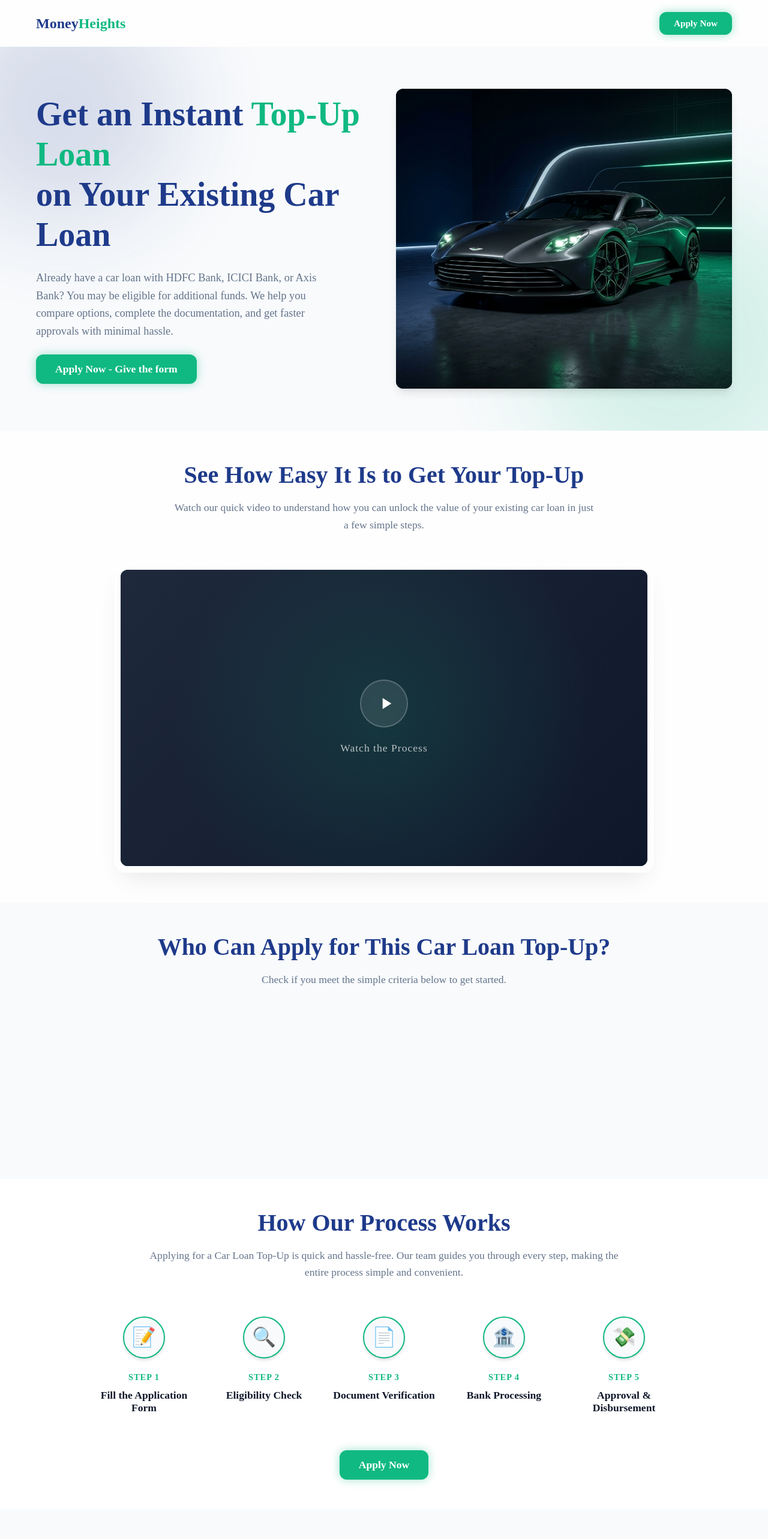
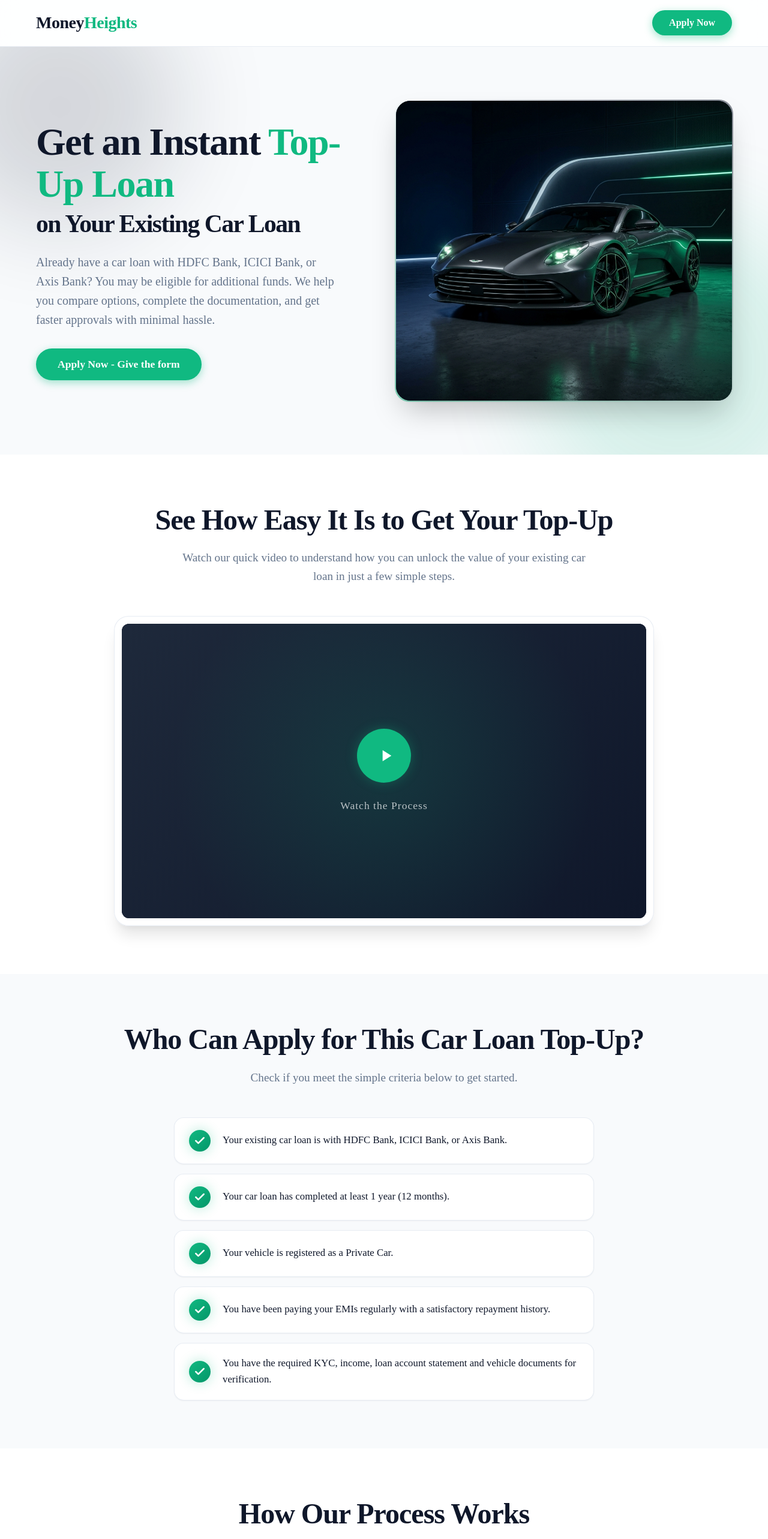
Before and after one commit to connecttws/Money_Heights_Page, a Next.js app: page / in a window 1280 px wide. Shown: the top 2566 px of the page at 60% size. Built offline with nearby package versions, Linux system fonts and the light colour scheme.

Commit message:
style: restructure and enhance hero heading typography for mobile responsiveness

```diff
--- a/src/app/globals.css
+++ b/src/app/globals.css
@@ -1,29 +1,31 @@
 :root {
-  /* Color Palette */
-  --primary: #1E3A8A; /* Trust Blue */
-  --primary-hover: #1E40AF;
-  --primary-light: #EFF6FF;
+  /* Premium Color Palette */
+  --primary: #0f172a; /* Deep Slate/Navy for Trust */
+  --primary-light: #1e293b;
+  --primary-hover: #334155;
 
-  --accent: #10B981; /* Money/Action Emerald */
+  --accent: #10b981; /* Vibrant Emerald for Action */
   --accent-hover: #059669;
+  --accent-light: #d1fae5;
 
-  --bg-main: #F8FAFC;
-  --text-main: #0F172A;
-  --text-muted: #64748B;
+  --bg-main: #f8fafc;
+  --bg-secondary: #f1f5f9;
+  --text-main: #0f172a;
+  --text-muted: #64748b;
 
-  --card-bg: rgba(255, 255, 255, 0.85);
-  --card-border: rgba(255, 255, 255, 0.3);
+  --card-bg: rgba(255, 255, 255, 0.95);
+  --card-border: rgba(226, 232, 240, 0.8);
 
   /* Typography */
-  --font-heading: var(--font-outfit), sans-serif;
-  --font-body: var(--font-inter), sans-serif;
+  --font-heading: var(--font-outfit), system-ui, -apple-system, sans-serif;
+  --font-body: var(--font-inter), system-ui, -apple-system, sans-serif;
 
   /* Spacing & Utilities */
-  --radius: 12px;
+  --radius: 16px;
   --shadow-sm: 0 1px 2px 0 rgba(0, 0, 0, 0.05);
   --shadow-md: 0 4px 6px -1px rgba(0, 0, 0, 0.1), 0 2px 4px -1px rgba(0, 0, 0, 0.06);
-  --shadow-lg: 0 10px 15px -3px rgba(0, 0, 0, 0.1), 0 4px 6px -2px rgba(0, 0, 0, 0.05);
-  --shadow-glow: 0 0 15px rgba(16, 185, 129, 0.4);
+  --shadow-lg: 0 20px 25px -5px rgba(0, 0, 0, 0.1), 0 10px 10px -5px rgba(0, 0, 0, 0.04);
+  --shadow-glow: 0 0 20px rgba(16, 185, 129, 0.3);
 }
 
 * {
@@ -58,28 +60,36 @@
 }
 
 .section {
-  padding: 50px 0;
+  padding: 80px 0;
+}
+
+@media (max-width: 768px) {
+  .section {
+    padding: 60px 0;
+  }
 }
 
 .btn-primary {
-  display: inline-block;
+  display: inline-flex;
+  align-items: center;
+  justify-content: center;
   background-color: var(--accent);
   color: #fff;
   font-family: var(--font-heading);
   font-weight: 600;
   font-size: 1.1rem;
-  padding: 14px 32px;
-  border-radius: var(--radius);
+  padding: 16px 36px;
+  border-radius: 50px;
   border: none;
   cursor: pointer;
-  transition: all 0.3s ease;
-  box-shadow: var(--shadow-glow);
+  transition: all 0.3s cubic-bezier(0.4, 0, 0.2, 1);
+  box-shadow: 0 4px 14px 0 rgba(16, 185, 129, 0.39);
 }
 
 .btn-primary:hover {
   background-color: var(--accent-hover);
   transform: translateY(-2px);
-  box-shadow: 0 6px 20px rgba(16, 185, 129, 0.6);
+  box-shadow: 0 6px 20px rgba(16, 185, 129, 0.5);
 }
 
 .text-center {
@@ -89,11 +99,17 @@
 /* Glassmorphism Card */
 .glass-card {
   background: var(--card-bg);
-  backdrop-filter: blur(12px);
-  -webkit-backdrop-filter: blur(12px);
+  backdrop-filter: blur(16px);
+  -webkit-backdrop-filter: blur(16px);
   border: 1px solid var(--card-border);
   border-radius: var(--radius);
+  box-shadow: var(--shadow-sm);
+  transition: all 0.3s ease;
+}
+
+.glass-card:hover {
   box-shadow: var(--shadow-md);
+  transform: translateY(-4px);
 }
 
 /* Animations */
--- a/src/app/page.tsx
+++ b/src/app/page.tsx
@@ -16,12 +16,19 @@
 
   return (
     <main>
-      <header style={{ padding: '20px', borderBottom: '1px solid var(--border-color)', backgroundColor: 'var(--card-bg)' }}>
+      <header style={{
+        position: 'sticky', top: 0, zIndex: 100,
+        padding: '16px 0',
+        borderBottom: '1px solid var(--card-border)',
+        backgroundColor: 'rgba(255, 255, 255, 0.85)',
+        backdropFilter: 'blur(16px)',
+        WebkitBackdropFilter: 'blur(16px)'
+      }}>
         <div className="container" style={{ display: 'flex', justifyContent: 'space-between', alignItems: 'center' }}>
-          <div style={{ fontSize: '1.5rem', fontWeight: 700, color: 'var(--primary)', fontFamily: 'var(--font-heading)' }}>
+          <div style={{ fontSize: '1.75rem', fontWeight: 800, color: 'var(--primary)', fontFamily: 'var(--font-heading)', letterSpacing: '-0.5px' }}>
             Money<span style={{ color: 'var(--accent)' }}>Heights</span>
           </div>
-          <button className="btn-primary" onClick={openModal} style={{ padding: '10px 24px', fontSize: '0.95rem' }}>
+          <button className="btn-primary" onClick={openModal} style={{ padding: '12px 28px', fontSize: '1rem' }}>
             Apply Now
           </button>
         </div>
@@ -36,17 +43,23 @@
 
       <FormModal isOpen={isModalOpen} onClose={closeModal} />
 
-      <footer style={{ backgroundColor: '#0F172A', color: 'white', padding: '40px 0', textAlign: 'center' }}>
+      <footer style={{ backgroundColor: 'var(--primary)', color: 'white', padding: '60px 0 40px', textAlign: 'center', borderTop: '1px solid rgba(255,255,255,0.1)' }}>
         <div className="container">
-          <div style={{ fontSize: '1.5rem', fontWeight: 700, marginBottom: '20px', fontFamily: 'var(--font-heading)' }}>
+          <div style={{ fontSize: '1.75rem', fontWeight: 800, marginBottom: '24px', fontFamily: 'var(--font-heading)', letterSpacing: '-0.5px' }}>
             Money<span style={{ color: 'var(--accent)' }}>Heights</span>
           </div>
-          <p style={{ color: '#94A3B8', fontSize: '0.9rem', marginBottom: '10px' }}>
+          <p style={{ color: '#94A3B8', fontSize: '0.95rem', marginBottom: '16px', maxWidth: '400px', margin: '0 auto 24px', lineHeight: '1.6' }}>
+            Empowering your financial journey with seamless top-up loans and expert guidance.
+          </p>
+          <div style={{ width: '40px', height: '2px', backgroundColor: 'var(--accent)', margin: '0 auto 30px' }}></div>
+          <p style={{ color: '#94A3B8', fontSize: '0.9rem', marginBottom: '12px' }}>
             © {new Date().getFullYear()} Money Heights. All rights reserved.
           </p>
-          <p style={{ color: '#64748B', fontSize: '0.8rem' }}>
-            Terms & Conditions | Privacy Policy
-          </p>
+          <div style={{ display: 'flex', justifyContent: 'center', gap: '20px', color: '#64748B', fontSize: '0.85rem' }}>
+            <span style={{ cursor: 'pointer', transition: 'color 0.3s' }} onMouseOver={(e) => e.currentTarget.style.color='white'} onMouseOut={(e) => e.currentTarget.style.color='#64748B'}>Terms & Conditions</span>
+            <span>|</span>
+            <span style={{ cursor: 'pointer', transition: 'color 0.3s' }} onMouseOver={(e) => e.currentTarget.style.color='white'} onMouseOut={(e) => e.currentTarget.style.color='#64748B'}>Privacy Policy</span>
+          </div>
         </div>
       </footer>
     </main>
--- a/src/components/Eligibility.module.css
+++ b/src/components/Eligibility.module.css
@@ -1,61 +1,88 @@
 .title {
-  font-size: 2.5rem;
+  font-size: 3rem;
+  font-weight: 800;
   color: var(--primary);
-  margin-bottom: 16px;
+  margin-bottom: 20px;
+  letter-spacing: -1px;
 }
 
 .subtitle {
-  font-size: 1.1rem;
+  font-size: 1.2rem;
   color: var(--text-muted);
-  margin-bottom: 30px;
+  margin-bottom: 50px;
+  line-height: 1.6;
 }
 
-.criteriaGrid {
-  display: grid;
-  grid-template-columns: repeat(auto-fit, minmax(320px, 1fr));
+.criteriaList {
+  display: flex;
+  flex-direction: column;
   gap: 16px;
+  max-width: 700px;
+  margin: 0 auto;
 }
 
 .criteriaCard {
-  padding: 20px;
+  padding: 20px 24px;
   display: flex;
-  align-items: flex-start;
+  align-items: center;
   gap: 20px;
-  transition: all 0.3s ease;
+  transition: all 0.4s cubic-bezier(0.175, 0.885, 0.32, 1.275);
   cursor: default;
-  /* Add an entrance animation for when it scrolls into view */
+  background: var(--card-bg);
+  border-radius: 16px;
+  animation: criteriaFadeInUp 0.8s ease forwards;
   opacity: 0;
-  animation: fadeInUp 0.6s ease forwards;
+}
+
+@keyframes criteriaFadeInUp {
+  from {
+    opacity: 0;
+    transform: translateY(20px);
+  }
+  to {
+    opacity: 1;
+    transform: translateY(0);
+  }
 }
 
 .criteriaCard:hover {
-  transform: translateY(-5px);
+  transform: translateY(-8px);
   box-shadow: var(--shadow-lg);
-  border-color: rgba(16, 185, 129, 0.3);
+  border-color: rgba(16, 185, 129, 0.4);
 }
 
 .checkIcon {
   flex-shrink: 0;
-  width: 40px;
-  height: 40px;
-  background-color: var(--accent);
+  width: 36px;
+  height: 36px;
+  background: linear-gradient(135deg, var(--accent) 0%, var(--accent-hover) 100%);
   border-radius: 50%;
   display: flex;
   align-items: center;
   justify-content: center;
-  box-shadow: 0 4px 12px rgba(16, 185, 129, 0.4);
+  box-shadow: var(--shadow-glow);
 }
 
 .criteriaCard p {
   font-size: 1.05rem;
   color: var(--text-main);
   font-weight: 500;
-  line-height: 1.5;
-  margin-top: 6px;
+  line-height: 1.6;
+  margin: 0;
 }
 
 @media (max-width: 768px) {
   .title {
-    font-size: 2rem;
+    font-size: 2.2rem;
+  }
+  .subtitle {
+    margin-bottom: 30px;
+  }
+  .criteriaList {
+    gap: 12px;
+  }
+  .criteriaCard {
+    padding: 16px;
+    align-items: flex-start;
   }
 }
--- a/src/components/Eligibility.tsx
+++ b/src/components/Eligibility.tsx
@@ -17,7 +17,7 @@
           <p className={styles.subtitle}>Check if you meet the simple criteria below to get started.</p>
         </div>
 
-        <div className={styles.criteriaGrid}>
+        <div className={styles.criteriaList}>
           {criteria.map((item, index) => (
             <div
               key={index}
@@ -25,7 +25,7 @@
               style={{ animationDelay: `${index * 0.15}s` }}
             >
               <div className={styles.checkIcon}>
-                <svg width="24" height="24" viewBox="0 0 24 24" fill="none" xmlns="http://www.w3.org/2000/svg">
+                <svg width="20" height="20" viewBox="0 0 24 24" fill="none" xmlns="http://www.w3.org/2000/svg">
                   <path d="M20 6L9 17L4 12" stroke="white" strokeWidth="3" strokeLinecap="round" strokeLinejoin="round"/>
                 </svg>
               </div>
--- a/src/components/Hero.module.css
+++ b/src/components/Hero.module.css
@@ -1,11 +1,11 @@
 .heroSection {
   position: relative;
-  min-height: 80vh;
+  min-height: 85vh;
   display: flex;
   align-items: center;
   overflow: hidden;
   background-color: var(--bg-main);
-  padding: 50px 0;
+  padding: 80px 0;
 }
 
 .heroContainer {
@@ -18,9 +18,12 @@
 }
 
 .heroContent h1 {
-  font-size: 3.5rem;
+  font-size: 4rem;
+  font-weight: 800;
   color: var(--primary);
   margin-bottom: 24px;
+  line-height: 1.1;
+  letter-spacing: -1.5px;
 }
 
 .highlight {
@@ -28,11 +31,20 @@
   position: relative;
 }
 
+.heroTitleSub {
+  display: block;
+  font-size: 0.65em;
+  font-weight: 700;
+  color: var(--primary);
+  margin-top: 8px;
+}
+
 .heroSubtext {
-  font-size: 1.15rem;
+  font-size: 1.25rem;
   color: var(--text-muted);
-  margin-bottom: 24px;
+  margin-bottom: 32px;
   max-width: 90%;
+  line-height: 1.6;
 }
 
 .ctaGroup {
@@ -53,11 +65,21 @@
   width: 100%;
   height: 100%;
   background: linear-gradient(135deg, var(--primary) 0%, #1e293b 100%);
-  border-radius: var(--radius);
-  box-shadow: var(--shadow-lg);
-  /* This will be replaced with actual image */
+  border-radius: 24px;
+  box-shadow: 0 25px 50px -12px rgba(0, 0, 0, 0.25);
   background-size: cover;
   background-position: center;
+  position: relative;
+}
+
+.heroImagePlaceholder::before {
+  content: '';
+  position: absolute;
+  inset: -2px;
+  background: linear-gradient(45deg, var(--accent), transparent, var(--primary));
+  z-index: -1;
+  border-radius: inherit;
+  opacity: 0.5;
 }
 
 /* Background Decorative elements */
@@ -86,13 +108,18 @@
 }
 
 @media (max-width: 992px) {
+  .heroSection {
+    padding: 60px 0;
+  }
+
   .heroContainer {
     grid-template-columns: 1fr;
     text-align: center;
+    gap: 30px;
   }
 
   .heroSubtext {
-    margin: 0 auto 40px auto;
+    margin: 0 auto 32px auto;
   }
 
   .ctaGroup {
@@ -100,13 +127,28 @@
   }
 
   .heroContent h1 {
-    font-size: 2.8rem;
+    font-size: 3.2rem;
+    letter-spacing: -1px;
   }
 }
 
 @media (max-width: 576px) {
+  .heroSection {
+    padding: 40px 0;
+  }
   .heroContent h1 {
-    font-size: 2.2rem;
+    font-size: 2.3rem;
+  }
+  .topLine {
+    display: block;
+  }
+  .heroTitleSub {
+    margin-top: 12px;
+    font-size: 0.75em;
+    line-height: 1.3;
+  }
+  .heroSubtext {
+    font-size: 1.1rem;
   }
   .heroImageWrapper {
     height: 300px;
--- a/src/components/Hero.tsx
+++ b/src/components/Hero.tsx
@@ -7,8 +7,9 @@
       <div className={`container ${styles.heroContainer}`}>
         <div className={styles.heroContent}>
           <h1 className="animate-fade-in-up">
-            Get an Instant <span className={styles.highlight}>Top-Up Loan</span><br />
-            on Your Existing Car Loan
+            <span className={styles.topLine}>Get an Instant</span>{' '}
+            <span className={styles.highlight}>Top-Up Loan</span>
+            <span className={styles.heroTitleSub}>on Your Existing Car Loan</span>
           </h1>
           <p className={`${styles.heroSubtext} animate-fade-in-up`} style={{ animationDelay: '0.2s' }}>
             Already have a car loan with HDFC Bank, ICICI Bank, or Axis Bank? You may be eligible for additional funds. We help you compare options, complete the documentation, and get faster approvals with minimal hassle.
--- a/src/components/Process.module.css
+++ b/src/components/Process.module.css
@@ -1,16 +1,19 @@
 .title {
-  font-size: 2.5rem;
+  font-size: 3rem;
+  font-weight: 800;
   color: var(--primary);
-  margin-bottom: 16px;
+  margin-bottom: 20px;
+  letter-spacing: -1px;
 }
 
 .subtitle {
-  font-size: 1.1rem;
+  font-size: 1.2rem;
   color: var(--text-muted);
   margin-bottom: 60px;
   max-width: 800px;
   margin-left: auto;
   margin-right: auto;
+  line-height: 1.6;
 }
 
 .timeline {
@@ -38,25 +41,26 @@
 }
 
 .stepIcon {
-  width: 70px;
-  height: 70px;
-  background-color: var(--bg-main);
-  border: 2px solid var(--accent);
+  width: 76px;
+  height: 76px;
+  background-color: var(--card-bg);
+  border: 3px solid var(--accent);
   border-radius: 50%;
   display: flex;
   align-items: center;
   justify-content: center;
-  font-size: 2rem;
+  font-size: 2.2rem;
   z-index: 2;
   box-shadow: var(--shadow-md);
-  transition: all 0.3s ease;
+  transition: all 0.4s cubic-bezier(0.175, 0.885, 0.32, 1.275);
 }
 
 .step:hover .stepIcon {
-  transform: scale(1.1);
+  transform: scale(1.15);
   background-color: var(--accent);
   color: white;
-  box-shadow: var(--shadow-glow);
+  border-color: var(--accent);
+  box-shadow: 0 10px 25px -5px rgba(16, 185, 129, 0.5);
 }
 
 .connector {
@@ -64,14 +68,15 @@
   top: 50%;
   left: 50%;
   width: 100%;
-  height: 3px;
-  background-color: var(--border-color);
+  height: 4px;
+  background-color: var(--card-border);
   z-index: 1;
   transform: translateY(-50%);
+  transition: background-color 0.4s ease;
 }
 
 .step:hover .connector {
-  background-color: var(--accent);
+  background-color: rgba(16, 185, 129, 0.5);
 }
 
 .stepContent {
@@ -81,16 +86,17 @@
 }
 
 .stepNumber {
-  font-size: 0.9rem;
-  font-weight: 700;
+  font-size: 0.95rem;
+  font-weight: 800;
   color: var(--accent);
   text-transform: uppercase;
-  letter-spacing: 1px;
-  margin-bottom: 8px;
+  letter-spacing: 1.5px;
+  margin-bottom: 12px;
 }
 
 .stepTitle {
-  font-size: 1.1rem;
+  font-size: 1.2rem;
+  font-weight: 700;
   color: var(--text-main);
 }
 
@@ -99,16 +105,25 @@
 }
 
 @media (max-width: 768px) {
+  .title {
+    font-size: 2.2rem;
+  }
+
+  .subtitle {
+    margin-bottom: 40px;
+  }
+
   .timeline {
     flex-direction: column;
     align-items: flex-start;
-    padding-left: 20px;
+    padding-left: 10px;
   }
 
   .step {
     flex-direction: row;
     align-items: flex-start;
-    margin-bottom: 40px;
+    margin-bottom: 50px;
+    width: 100%;
   }
 
   .stepIconWrapper {
@@ -117,15 +132,16 @@
   }
 
   .connector {
-    width: 3px;
+    width: 4px;
     height: 100%;
-    top: 70px;
+    top: 76px;
     left: 50%;
     transform: translateX(-50%);
   }
 
   .stepContent {
     text-align: left;
-    margin-top: 10px;
+    margin-top: 6px;
+    padding: 0;
   }
 }
--- a/src/components/Testimonials.tsx
+++ b/src/components/Testimonials.tsx
@@ -30,9 +30,9 @@
           <p className={styles.subtitle}>See what our satisfied customers have to say about our seamless service.</p>
         </div>
 
-        <div className={styles.grid}>
+        <div className={styles.testimonialGrid}>
           {reviews.map((review, index) => (
-            <div key={index} className={`glass-card ${styles.card}`}>
+            <div key={index} className={`glass-card ${styles.testimonialCard}`}>
               <div className={styles.stars}>
                 {"★".repeat(review.rating)}
               </div>
--- a/src/components/VSLSection.module.css
+++ b/src/components/VSLSection.module.css
@@ -4,27 +4,32 @@
 }
 
 .title {
-  font-size: 2.5rem;
+  font-size: 3rem;
+  font-weight: 800;
   color: var(--primary);
-  margin-bottom: 16px;
+  margin-bottom: 20px;
+  letter-spacing: -1px;
 }
 
 .subtitle {
-  font-size: 1.1rem;
+  font-size: 1.2rem;
   color: var(--text-muted);
   margin-bottom: 50px;
   max-width: 700px;
   margin-left: auto;
   margin-right: auto;
+  line-height: 1.6;
 }
 
 .videoContainerWrapper {
   max-width: 900px;
   margin: 0 auto;
-  padding: 10px;
-  background: linear-gradient(135deg, rgba(255, 255, 255, 0.4), rgba(255, 255, 255, 0.1));
-  border-radius: 20px;
-  box-shadow: 0 20px 40px -15px rgba(0, 0, 0, 0.1);
+  padding: 12px;
+  background: var(--card-bg);
+  backdrop-filter: blur(16px);
+  -webkit-backdrop-filter: blur(16px);
+  border-radius: 24px;
+  box-shadow: var(--shadow-lg);
   border: 1px solid var(--card-border);
 }
 
@@ -61,19 +66,19 @@
 }
 
 .playButton {
-  width: 80px;
-  height: 80px;
-  background-color: rgba(255, 255, 255, 0.1);
+  width: 90px;
+  height: 90px;
+  background-color: var(--accent);
   backdrop-filter: blur(8px);
-  border: 2px solid rgba(255, 255, 255, 0.2);
   border-radius: 50%;
   display: flex;
   align-items: center;
   justify-content: center;
   color: white;
-  margin-bottom: 20px;
-  transition: all 0.3s ease;
+  margin-bottom: 24px;
+  transition: all 0.4s cubic-bezier(0.175, 0.885, 0.32, 1.275);
   z-index: 2;
+  box-shadow: var(--shadow-glow);
 }
 
 .playButton svg {
@@ -83,10 +88,9 @@
 }
 
 .videoPlaceholder:hover .playButton {
-  transform: scale(1.1);
-  background-color: var(--accent);
-  border-color: var(--accent);
-  box-shadow: var(--shadow-glow);
+  transform: scale(1.15);
+  background-color: var(--accent-hover);
+  box-shadow: 0 0 30px rgba(16, 185, 129, 0.6);
 }
 
 .videoText {
@@ -104,16 +108,25 @@
 
 @media (max-width: 768px) {
   .title {
-    font-size: 2rem;
+    font-size: 2.2rem;
+  }
+
+  .subtitle {
+    font-size: 1.1rem;
+    margin-bottom: 30px;
   }
 
   .playButton {
-    width: 60px;
-    height: 60px;
+    width: 64px;
+    height: 64px;
   }
 
   .playButton svg {
-    width: 24px;
-    height: 24px;
+    width: 28px;
+    height: 28px;
+  }
+
+  .videoContainerWrapper {
+    padding: 8px;
   }
 }
```
Also changed, not shown: src/components/FAQ.module.css (+23 -17 lines), src/components/FormModal.module.css (+20 -13 lines), src/components/Testimonials.module.css (+34 -11 lines).
